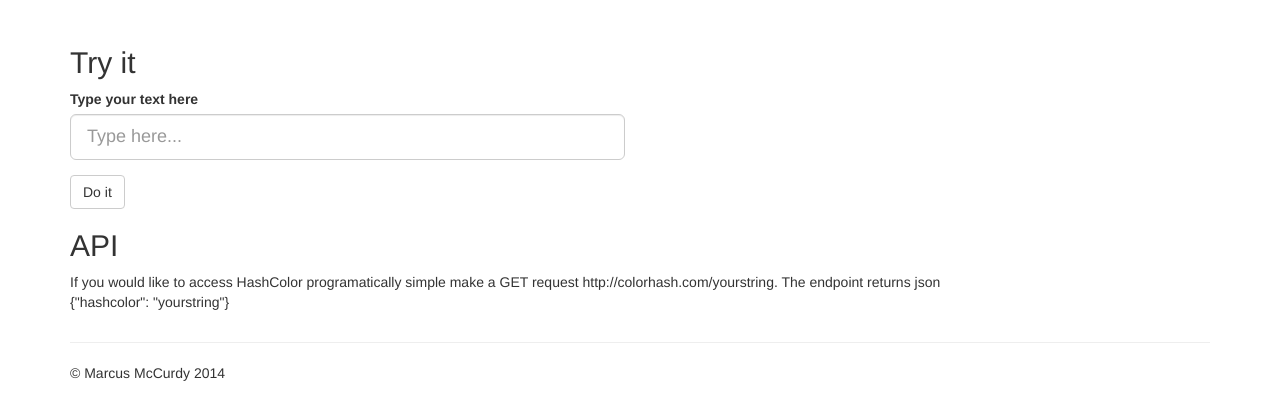
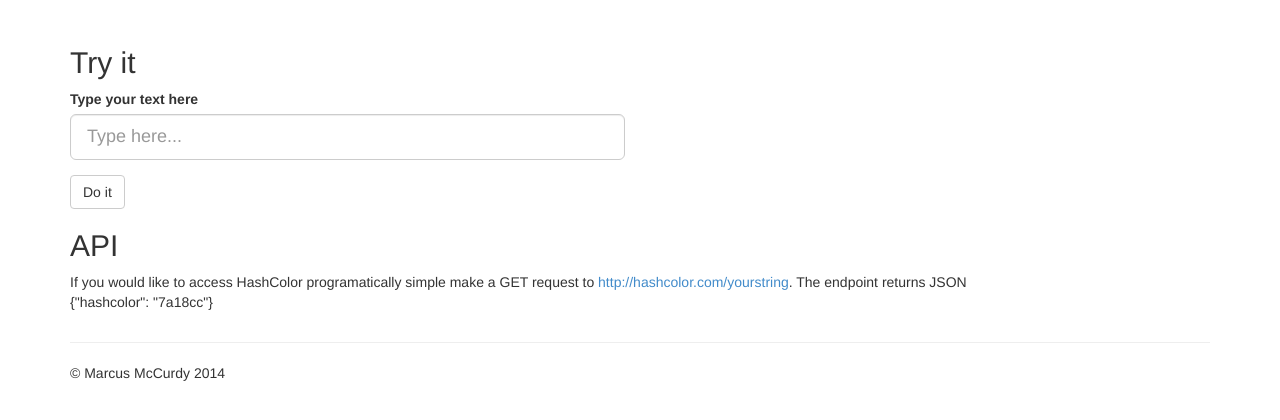
Before and after one commit to volker48/hashcolor, a Flask app: template hashcolor/templates/index.html in a window 1280 px wide. Shown: the part 272-692 px from the top of the page. Run offline with Flask 2, Linux system fonts and the light colour scheme; the template is opened without the code that fills it, so the values that code supplies are empty; some libraries are stand-ins or nearby versions.

Commit message:
Adds fabfile and fixes api

```diff
--- /dev/null
+++ b/fabfile.py
@@ -0,0 +1,6 @@
+from fabric.api import run, cd, sudo
+
+def deploy():
+    with cd('/var/www/hashcolor'):
+        run('git pull')
+        sudo('supervisorctl restart hashcolor')
--- a/hashcolor/templates/index.html
+++ b/hashcolor/templates/index.html
@@ -59,8 +59,9 @@
       <div class="col-md-10">
         <h2>API</h2>
         <p>If you would like to access HashColor programatically simple make
-        a GET request http://colorhash.com/yourstring. The endpoint returns json
-        {"hashcolor": "yourstring"}</p>
+        a GET request to
+        <a href="http://hashcolor.com/yourstring">http://hashcolor.com/yourstring</a>.
+        The endpoint returns JSON {"hashcolor": "7a18cc"}</p>
       </div>
     </div>
   {% endblock %}
@@ -76,5 +77,14 @@
 <script>window.jQuery || document.write('<script src="{{ url_for("static", filename="js/vendor/jquery-1.10.1.min.js") }}"><\/script>')</script>
 <script src="{{ url_for('static', filename='js/vendor/bootstrap.min.js') }}"></script>
 <script src="{{ url_for('static', filename='js/main.js') }}"></script>
+<script>
+  (function(i,s,o,g,r,a,m){i['GoogleAnalyticsObject']=r;i[r]=i[r]||function(){
+  (i[r].q=i[r].q||[]).push(arguments)},i[r].l=1*new Date();a=s.createElement(o),
+  m=s.getElementsByTagName(o)[0];a.async=1;a.src=g;m.parentNode.insertBefore(a,m)
+  })(window,document,'script','//www.google-analytics.com/analytics.js','ga');
+
+  ga('create', 'UA-4143298-5', 'hashcolor.com');
+  ga('send', 'pageview');
+</script>
 </body>
 </html>
```
